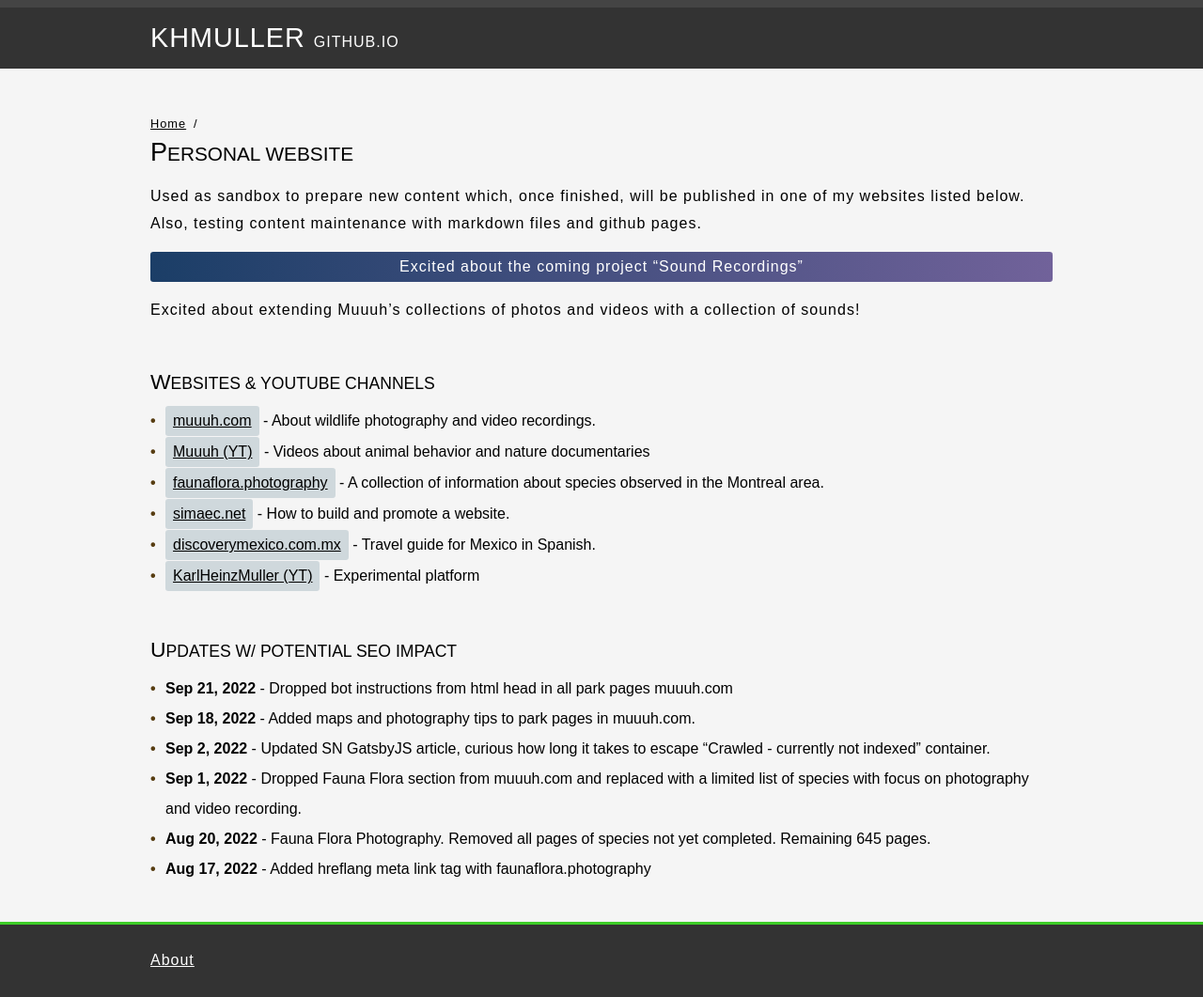
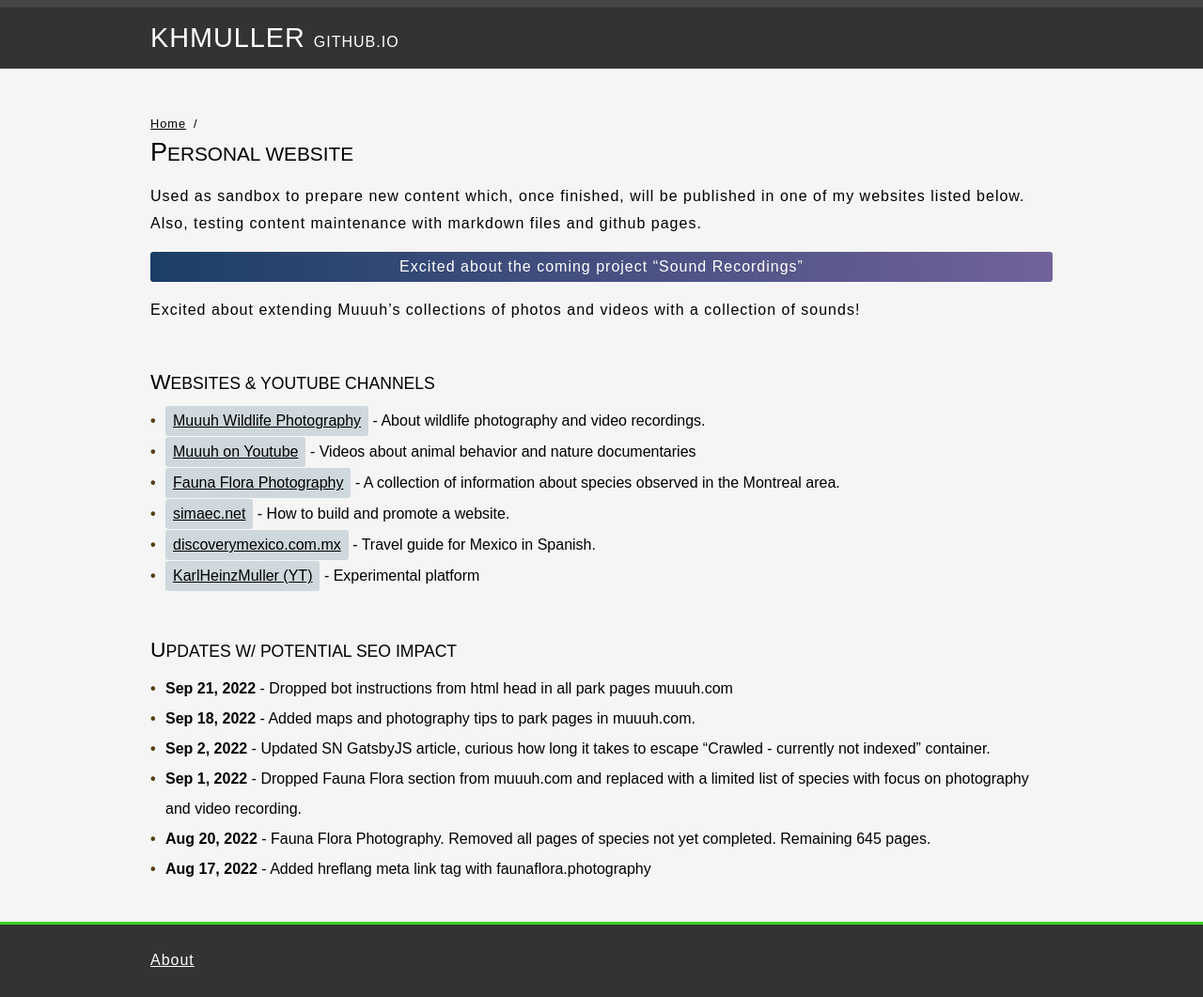
Before and after one commit to KHMuller/khmuller.github.io, a Jekyll site: the page built from index.md, in a window 1280 px wide. Shown: the whole page at 94% size. Built offline with Jekyll 4.4.1, drawn with Linux system fonts in a browser that asks for light colours.

Commit message:
Update index.md

```diff
--- a/index.md
+++ b/index.md
@@ -16,9 +16,9 @@ Excited about extending Muuuh's collections of photos and videos with a collecti
 
 ### Websites &amp; YouTube Channels
 
-- [muuuh.com](https://muuuh.com "Muuuh Wildlife Photography") - About wildlife photography and video recordings.
-- [Muuuh (YT)](https://youtube.com/@Muuuh "Muuuh Wildlife Photography") - Videos about animal behavior and nature documentaries
-- [faunaflora.photography](https://faunaflora.photography "Fauna Flora Photography") - A collection of information about species observed in the Montreal area.
+- [Muuuh Wildlife Photography](https://muuuh.com "Muuuh Wildlife Photography") - About wildlife photography and video recordings.
+- [Muuuh on Youtube](https://youtube.com/@Muuuh "Muuuh Wildlife Photography") - Videos about animal behavior and nature documentaries
+- [Fauna Flora Photography](https://faunaflora.photography "Fauna Flora Photography") - A collection of information about species observed in the Montreal area.
 - [simaec.net](https://www.simaec.net "Web Publishing") - How to build and promote a website.
 - [discoverymexico.com.mx](https://www.discoverymexico.com.mx "Discovery Mexico") - Travel guide for Mexico in Spanish.
 - [KarlHeinzMuller (YT)](https://youtube.com/@KarlHeinzMuller "Karl-Heinz Müller") - Experimental platform
```
